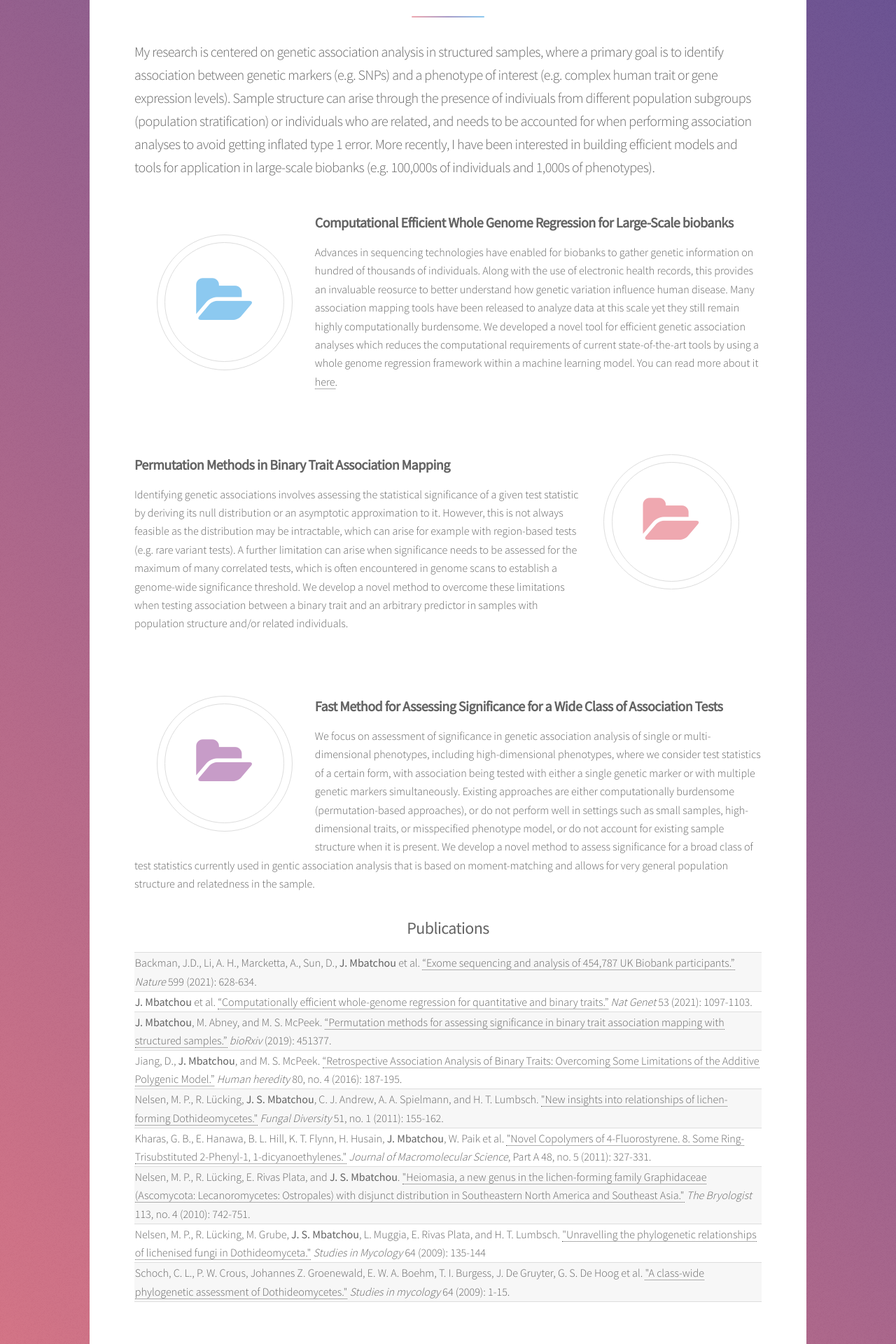
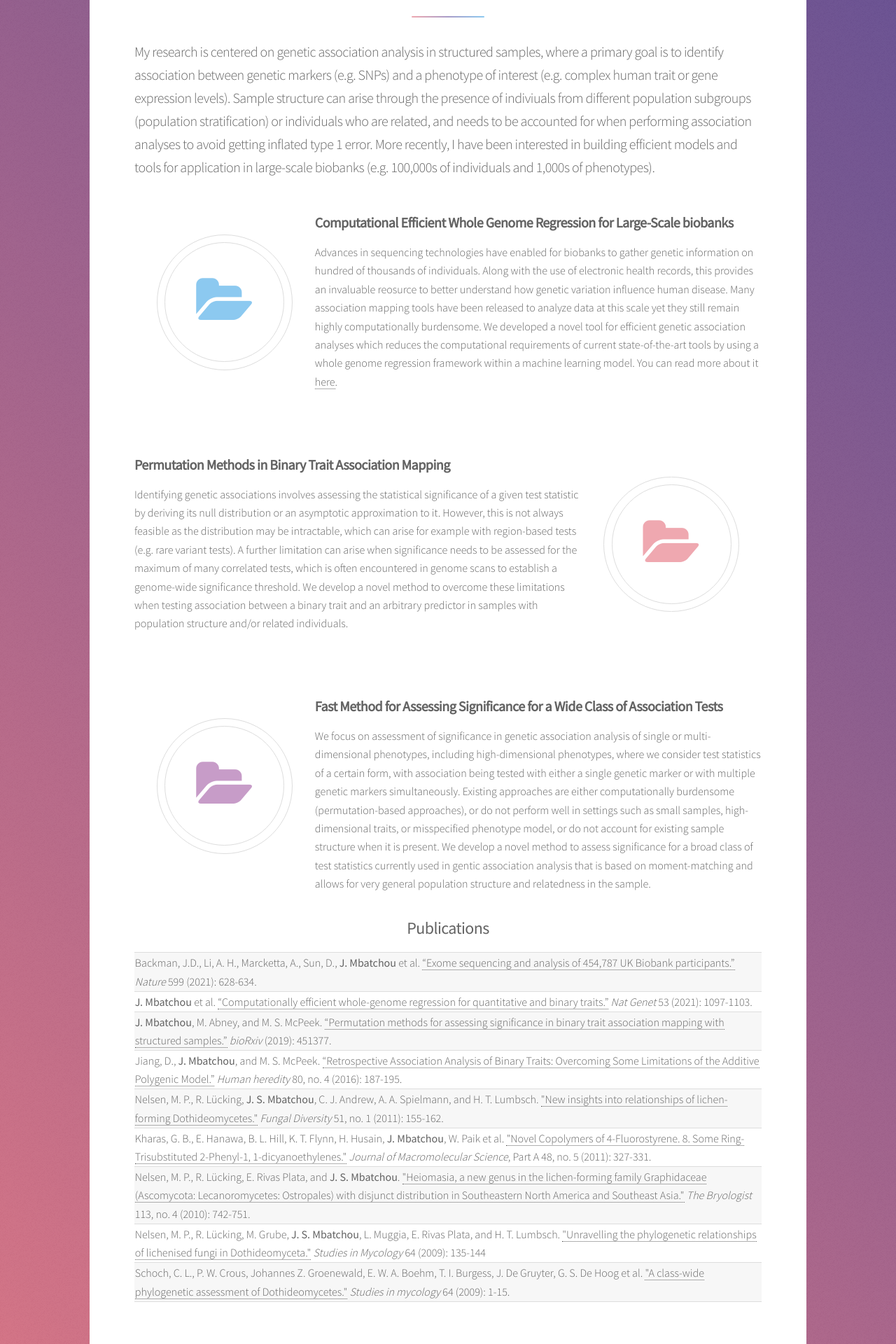
Before and after one commit to joellesophya/joellesophya.github.io, a Jekyll site: the page built from index.html, in a window 1280 px wide. Shown: the part 1167-3087 px from the top of the page at 70% size. Built offline with Jekyll 4.4.1, drawn with Linux system fonts in a browser that asks for light colours.

Commit message:
fix format

```diff
--- a/css/main.css
+++ b/css/main.css
@@ -2349,11 +2349,13 @@ input[type="radio"]:focus + label:before {
 .icon.style1 {
     color: #efa8b0;
     float: right;
+    margin: 4em 2em 2em 2em;
 }
 
 .icon.style2 {
     color: #c79cc8;
     float: left;
+    margin: 4em 2em 4em 2em;
 }
 
 .icon.style3 {
```
